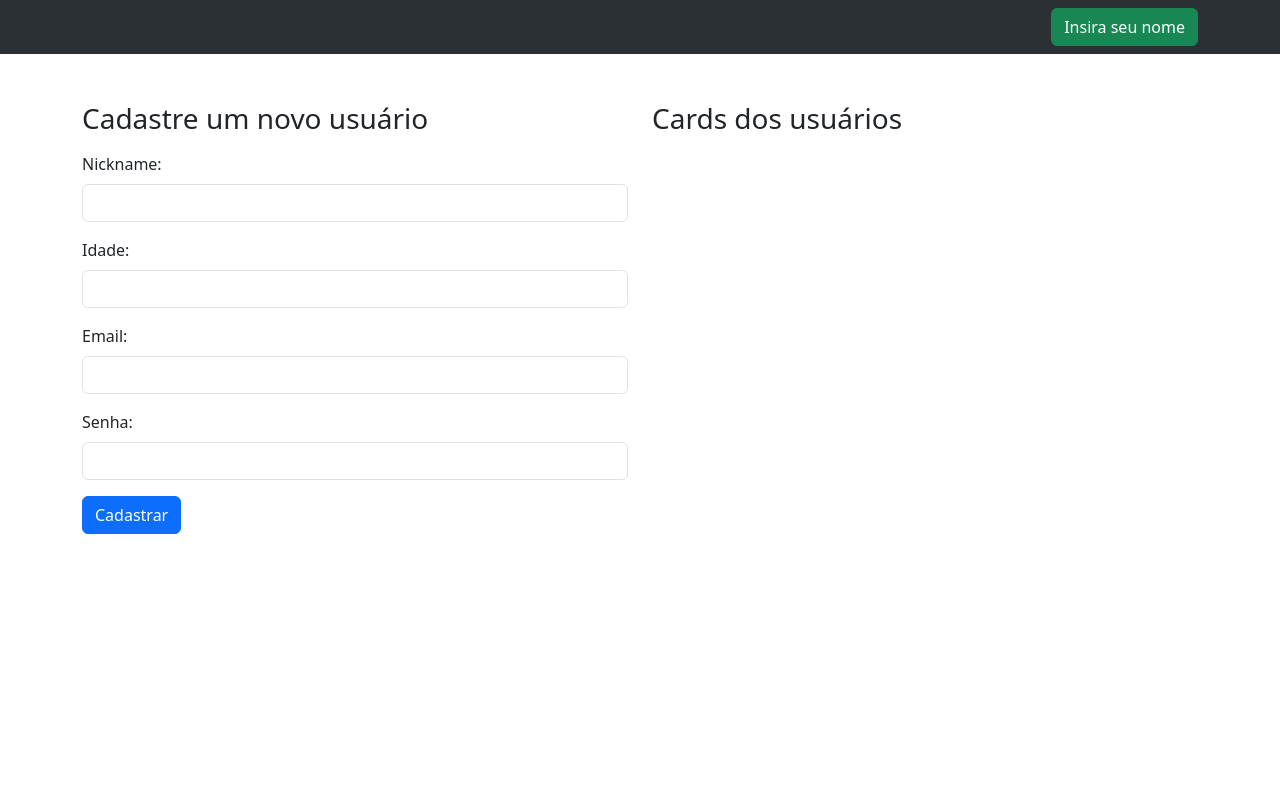
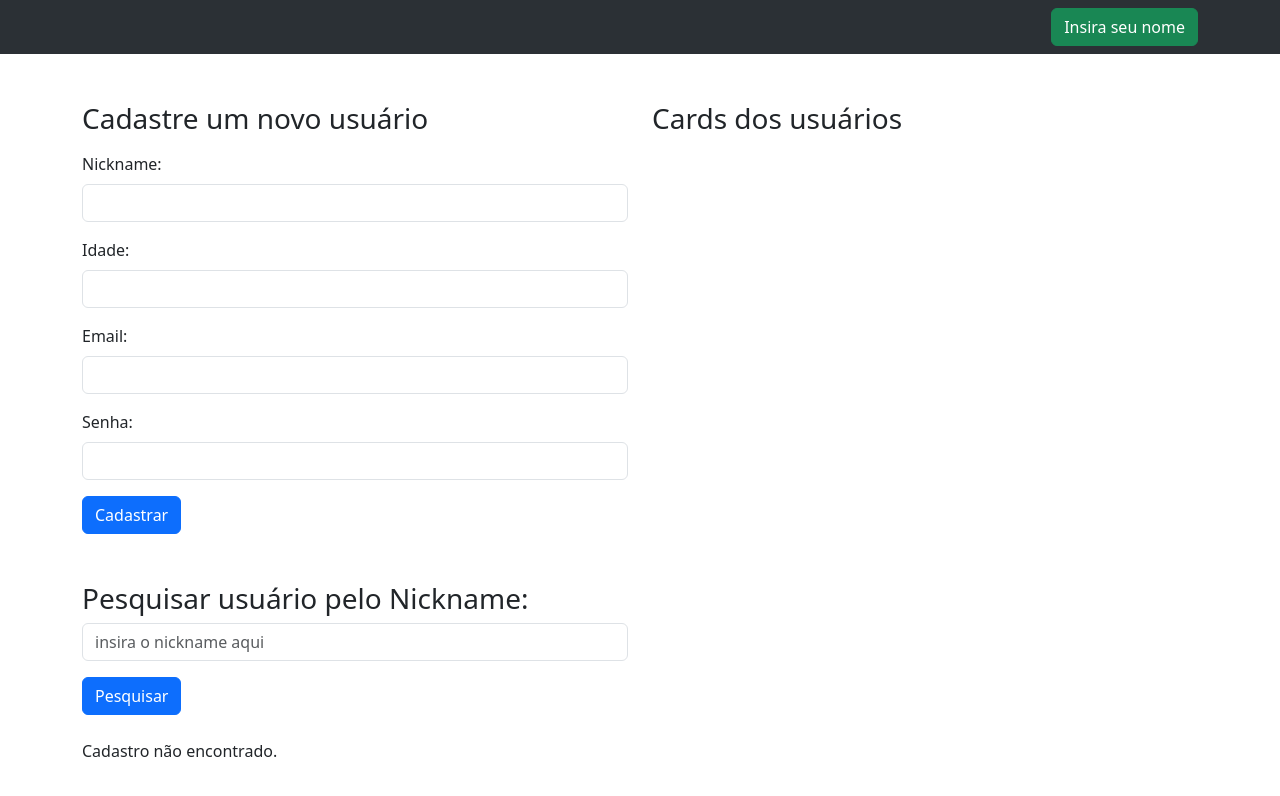
Before and after one commit to devmariano/M2S07_EX_1_a_6, a React (Vite) app: page / in a window 1280 px wide. Shown: the top 796 px of the page. Built offline with nearby package versions, Linux system fonts and the light colour scheme.

Commit message:
[M2S07]Ex 6 - Pesquisar usuário

```diff
--- a/src/components/FormComponent/FormComponent.jsx
+++ b/src/components/FormComponent/FormComponent.jsx
@@ -1,5 +1,6 @@
 import React, { useState } from 'react';
 import CardComponent from '../CardComponent/CardComponent';
+import SearchComponent from '../SearchComponent/SearchComponent';
 
 const FormComponent = () => {
   const [nickname, setNickname] = useState('');
@@ -89,6 +90,7 @@ const FormComponent = () => {
           </form>
           {errorMessage && <p>{errorMessage}</p>}
         </div>
+
         <div className="col-md-6">
           <div className="row">
             <div className="mb-3 mt-5">
@@ -102,6 +104,11 @@ const FormComponent = () => {
           </div>
         </div>
       </div>
+      <div className="row mt-5">
+        <div className="col-md-6 ">
+          <SearchComponent users={users} />
+        </div>
+      </div>
     </div>
   );
 };
--- /dev/null
+++ b/src/components/SearchComponent/SearchComponent.jsx
@@ -0,0 +1,52 @@
+import React, { useState } from 'react';
+
+const SearchComponent = ({ users }) => {
+  const [searchQuery, setSearchQuery] = useState('');
+  const [searchResult, setSearchResult] = useState(null);
+
+  const handleSearch = (event) => {
+    event.preventDefault();
+
+    const foundUser = users.find(
+      (user) =>
+        user.nickname.toLowerCase() === searchQuery.toLowerCase() ||
+        user.email.toLowerCase() === searchQuery.toLowerCase()
+    );
+
+    setSearchResult(foundUser);
+    setSearchQuery('');
+  };
+
+  return (
+    <div>
+      <form onSubmit={handleSearch}>
+        <div className="mb-3">
+          <h3>Pesquisar usuário pelo Nickname:</h3>
+          <input
+          placeholder='insira o nickname aqui'
+            type="text"
+            className="form-control"
+            value={searchQuery}
+            onChange={(e) => setSearchQuery(e.target.value)}
+          />
+        </div>
+        <button type="submit" className="btn btn-primary">
+          Pesquisar
+        </button>
+      </form>
+      {searchResult ? (
+        <div className="mt-4">
+          <h3>Resultado da pesquisa:</h3>
+          <p>Nickname: {searchResult.nickname}</p>
+          <p>Idade: {searchResult.idade}</p>
+          <p>Email: {searchResult.email}</p>
+          <p>Senha: {searchResult.senha}</p>
+        </div>
+      ) : (
+        <p className="mt-4">Cadastro não encontrado.</p>
+      )}
+    </div>
+  );
+};
+
+export default SearchComponent;
```
